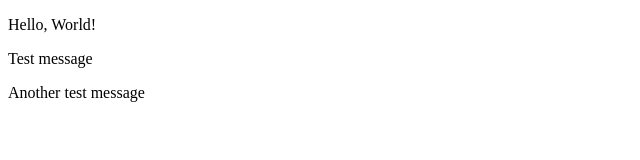
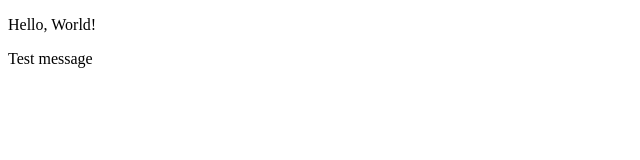
Before and after one commit to SoniaMP/curso-primera, a plain HTML site: page index.html in a window 1280 px wide. Shown: the whole page, without its empty margins (0-640 px from the left). Drawn offline with Linux system fonts and the light colour scheme.

Commit message:
[-]: Test commit

```diff
--- a/index.html
+++ b/index.html
@@ -8,6 +8,5 @@
   <body>
     <p>Hello, World!</p>
     <p>Test message</p>
-    <p>Another test message</p>
   </body>
 </html>
```
